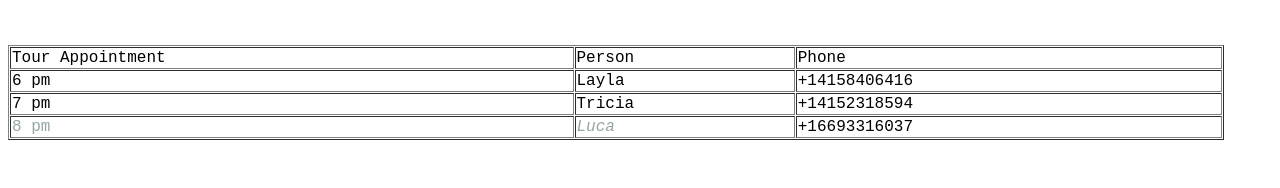
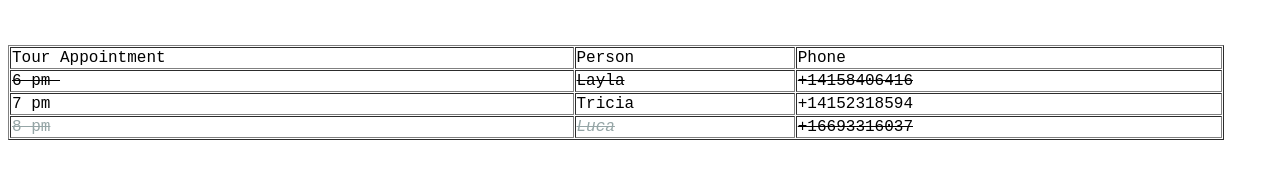
Before and after one commit to rossie111/qtstudios415, a plain HTML site: page tour-guide/index.html in a window 1280 px wide. Shown: the part 272-460 px from the top of the page. Drawn offline with Linux system fonts and the light colour scheme; a web font is replaced by a local one.

Commit message:
Added strikethrough to layla and luca's row
in table of tour appointments

```diff
--- a/tour-guide/index.html
+++ b/tour-guide/index.html
@@ -36,9 +36,9 @@
     <table border="1" cellspacing="1" cellpadding="1" style="width: 95vw;">
       <tbody>
         <tr><td>Tour Appointment</td><td>Person</td><td>Phone</td></tr>
-        <tr><td>6 pm&nbsp;</td><td>Layla</td><td>+14158406416<br></td></tr>
+        <tr><td><s>6 pm&nbsp;</s></td><td><s>Layla</s></td><td><s>+14158406416</s><br></td></tr>
         <tr><td>7 pm&nbsp;</td><td>Tricia</td><td>+14152318594<br></td></tr>
-        <tr><td><span style="color:#95a5a6;">8 pm</span></td><td><span style="color:#95a5a6;"><em>Luca</em><br></span></td><td>+16693316037<br></td></tr>
+        <tr><td><span style="color:#95a5a6;"><s>8 pm</s></span></td><td><span style="color:#95a5a6;"><em><s>Luca</s></em><br></span></td><td><s>+16693316037</s><br></td></tr>
       </tbody>
     </table>
     <p>
```
